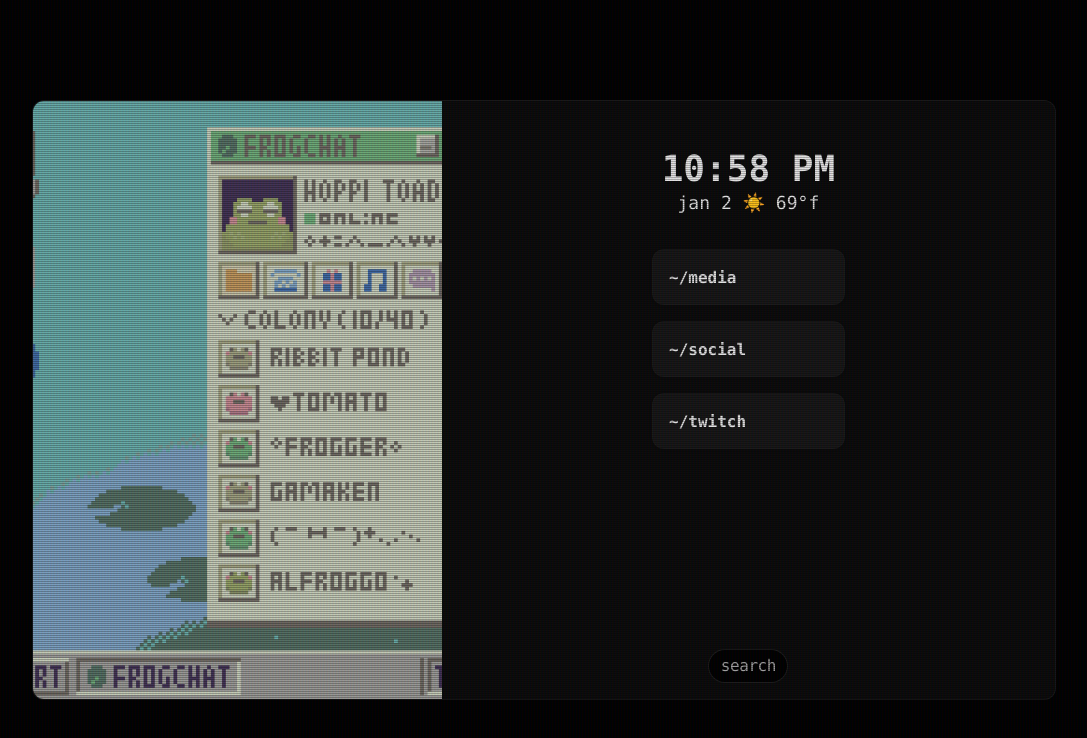
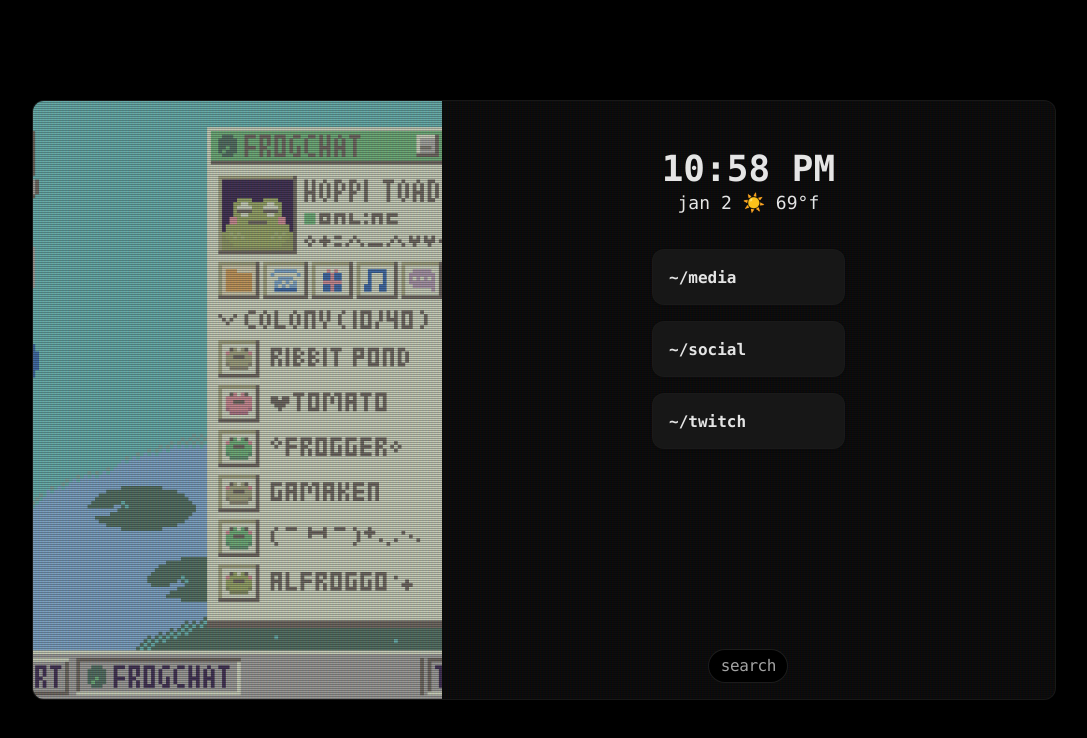
Before and after one commit to ylor/start-comfy, a SvelteKit app: page / in a window 1280 px wide. Shown: the top 738 px of the page, without its empty margins (96-1183 px from the left). Built offline with nearby package versions, Linux system fonts and the light colour scheme.

Commit message:
style:crt filter only on hero image

```diff
--- a/src/app.css
+++ b/src/app.css
@@ -3,7 +3,7 @@
 @tailwind utilities;
 
 body {
-	@apply crt bg-black font-mono text-neutral-200;
+	@apply bg-black font-mono text-neutral-200;
 }
 
 .crt::before {
--- a/src/routes/+page.svelte
+++ b/src/routes/+page.svelte
@@ -9,7 +9,7 @@
 </script>
 
 <div
-	class="fixed inset-0 -z-10 h-full w-full bg-cover bg-center md:hidden"
+	class="crt fixed inset-0 -z-10 h-full w-full bg-cover bg-center md:hidden"
 	style="background-image: url({data.gif})"
 />
 
@@ -17,7 +17,13 @@
 	<main
 		class="flex w-full grow overflow-hidden rounded-xl border border-neutral-700/25 bg-black/50 shadow backdrop-blur-sm backdrop-saturate-150 md:mx-auto md:max-h-[600px] md:max-w-screen-lg md:bg-neutral-900/50"
 	>
-		<img class="hidden aspect-square object-cover md:block md:w-2/5" src={data.gif} alt="" />
+		<picture class="crt -z-10 md:w-2/5">
+			<img
+				class="hidden aspect-square h-full w-full object-cover md:block "
+				src={data.gif}
+				alt=""
+			/>
+		</picture>
 		<section class="relative mt-4 w-full md:w-3/5">
 			{#if $searching}
 				<Search />
```
